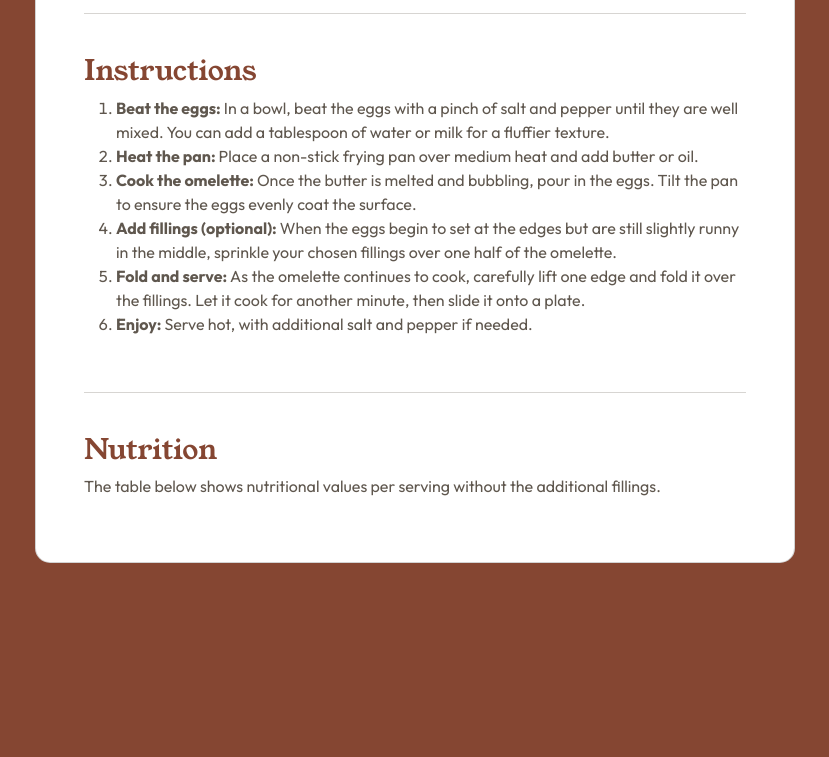
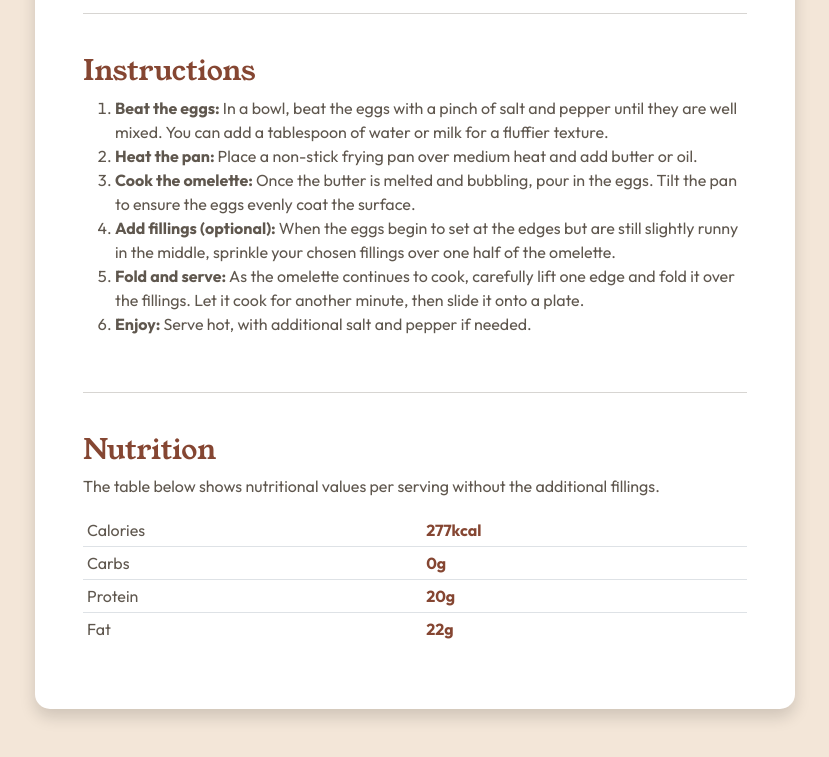
Before and after one commit to xantosromerodev/18-recipe-page, a website: page index.html in a window 1280 px wide. Shown: the part 928-1685 px from the top of the page, without its empty margins (225-1054 px from the left). Before the commit the page ends 1539 px from the top, so only its background shows below. Drawn offline with Linux system fonts and the light colour scheme.

Commit message:
Proyecto completado

```diff
--- a/index.html
+++ b/index.html
@@ -20,35 +20,18 @@
     <link rel="icon" href="images/favicon-32x32.png" type="image/x-icon">
     <!-- titulo -->
     <title>Recipe Page | 100 days of projects</title>
-
-    <style>
-        /* Eliminar border-radius en móviles */
-        @media (max-width: 375px) {
-            .borde-red {
-                border-radius: 0 !important;
-            }
-        }
-
-        /* Aplicar border-radius de 15px en pantallas grandes */
-        @media (min-width: 768px) {
-            .borde-red {
-                border-radius: 15px !important;
-            }
-        }
-    </style>
-
 </head>
 
-<body class="bg-primary">
+<body class="bg-warning">
 
     <section class="container my-md-5">
         <div class="row justify-content-center">
             <div class="col-12 col-md-8 p-0">
-                <div class="card p-md-4 borde-red">
+                <div class="card shadow p-md-4 borde-red border-0">
                     <img src="images/image-omelette.jpeg" alt="omelette"
                         class="card-img-top img-fluid borde-red">
                     <div class="card-body ps-md-0">
-                        <h1 class="card-title">Simple Omelette Recipe</h1>
+                        <h1 class="card-title text-dark">Simple Omelette Recipe</h1>
                         <p class="card-text">An easy and quick dish, perfect for any meal. This classic omelette
                             combines beaten eggs cooked to perfection, optionally filled with your choice of cheese,
                             vegetables, or meats.</p>
@@ -91,6 +74,26 @@
                     <div class="p-4">
                         <h3 class="text-primary">Nutrition</h3>
                         <p>The table below shows nutritional values per serving without the additional fillings.</p>
+                        <table class="table table-sm table-borderless">
+                            <tbody>
+                                <tr>
+                                    <td class="text-light">Calories</td>
+                                    <td class="text-primary fw-bold">277kcal</td>
+                                </tr>
+                                <tr class="border-top">
+                                    <td class="text-light">Carbs</td>
+                                    <td class="text-primary fw-bold">0g</td>
+                                </tr>
+                                <tr class="border-top">
+                                    <td class="text-light">Protein</td>
+                                    <td class="text-primary fw-bold">20g</td>
+                                </tr>
+                                <tr class="border-top">
+                                    <td class="text-light">Fat</td>
+                                    <td class="text-primary fw-bold">22g</td>
+                                </tr>
+                            </tbody>
+                        </table>
                     </div>
                 </div>
             </div>
--- a/sass/custom.scss
+++ b/sass/custom.scss
@@ -8,5 +8,22 @@ $danger: hsl(332, 51%, 32%);
 $secondary:hsl(330, 100%, 98%);
 $primary: hsl(14, 45%, 36%);
 $light: hsl(30, 10%, 34%);
+$dark: hsl(24, 5%, 18%);
+$warning: hsl(30, 54%, 90%);
+
+
+@media (max-width: 375px) {
+    .borde-red {
+        border-radius: 0 !important;
+    }
+}
+
+/* Aplicar border-radius de 15px en pantallas grandes */
+@media (min-width: 768px) {
+    .borde-red {
+        border-radius: 15px !important;
+    }
+}
+
 
 @import "../node_modules/bootstrap/scss/bootstrap";
```
Also changed, not shown: css/custom.css, 1 other file.
